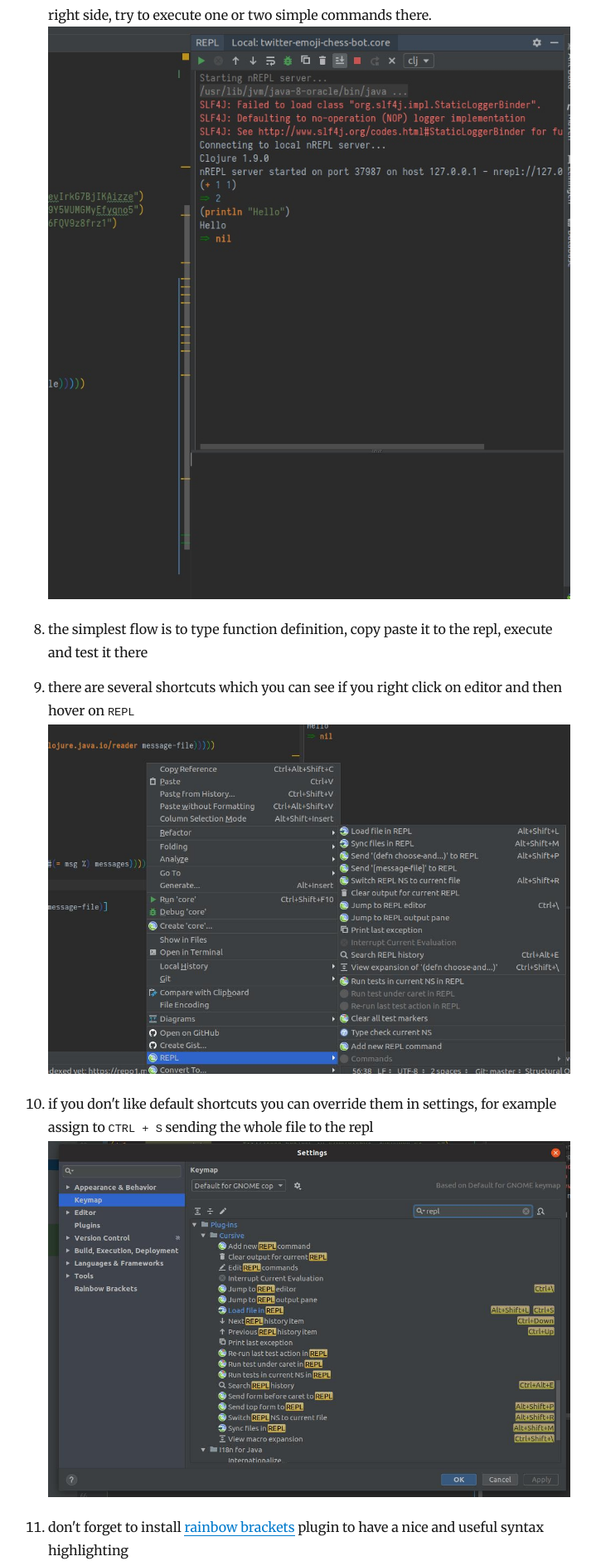
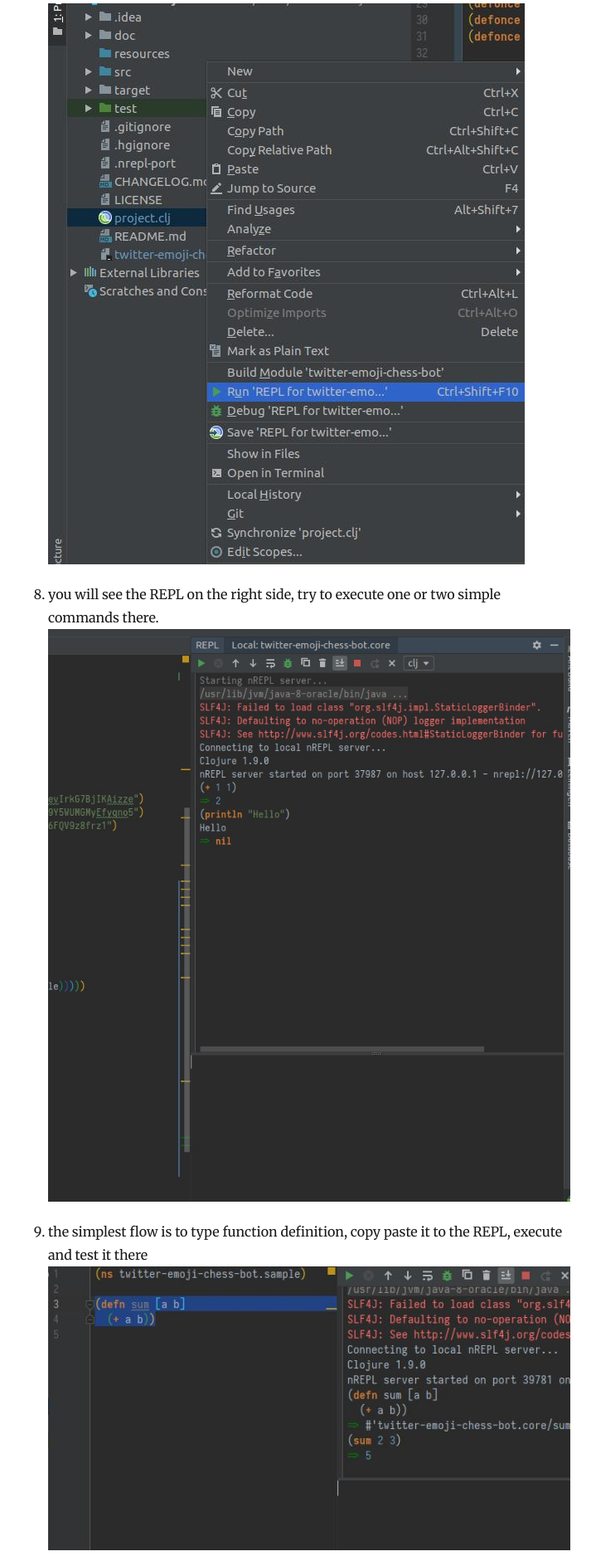
Before and after one commit to yanisurbis/blog, a Gatsby site: page /working-with-cursive/ in a window 1280 px wide. Shown: the part 910-2797 px from the top of the page at 83% size, without its empty margins (267-986 px from the left). Built offline with nearby package versions, Linux system fonts and the light colour scheme; Gatsby itself is replaced by a stand-in of ours; some packages are replaced by stand-ins of ours.

Commit message:
Update second article

````diff
--- a/content/blog/working-with-cursive/index.md
+++ b/content/blog/working-with-cursive/index.md
@@ -21,8 +21,9 @@ For Yan, who is like me started with clojure several times already and each time
    ```
 1. open it with IntelliJ
 1. <a href="https://stackoverflow.com/questions/35091783/cant-delete-parenthesis-in-intellij-cursive">disable</a> structural editing. If you won't disable it then sometimes you won't be able to delete stuff. Stange? I know.
-1. right click on `project.clj` -> `Run REPL for sample-app`. You will see REPL on the right side, try to execute one or two simple commands there. ![REPL](./cursive_repl.jpg)
-1. the simplest flow is to type function definition, copy paste it to the repl, execute and test it there
+1. right click on `project.clj` -> `Run REPL for sample-app`. ![how to start the repl](./start_the_repl.jpg)
+1. you will see the REPL on the right side, try to execute one or two simple commands there. ![repl basics](./cursive_repl.jpg)
+1. the simplest flow is to type function definition, copy paste it to the REPL, execute and test it there ![repl simple workflow](./working_with_the_repl.jpg)
 1. there are several shortcuts which you can see if you right click on editor and then hover on `REPL` ![repl shortcuts](./repl_options.jpg)
 1. if you don't like default shortcuts you can override them in settings, for example assign to `CTRL + S` sending the whole file to the repl ![cursive keymap](./repl_keymaps.jpg)
 1. don't forget to install <a href="https://plugins.jetbrains.com/plugin/10080-rainbow-brackets">rainbow brackets</a> plugin to have a nice and useful syntax highlighting
````
Also changed, not shown: content/blog/working-with-cursive/start_the_repl.jpg (added), content/blog/working-with-cursive/working_with_the_repl.jpg (added).
